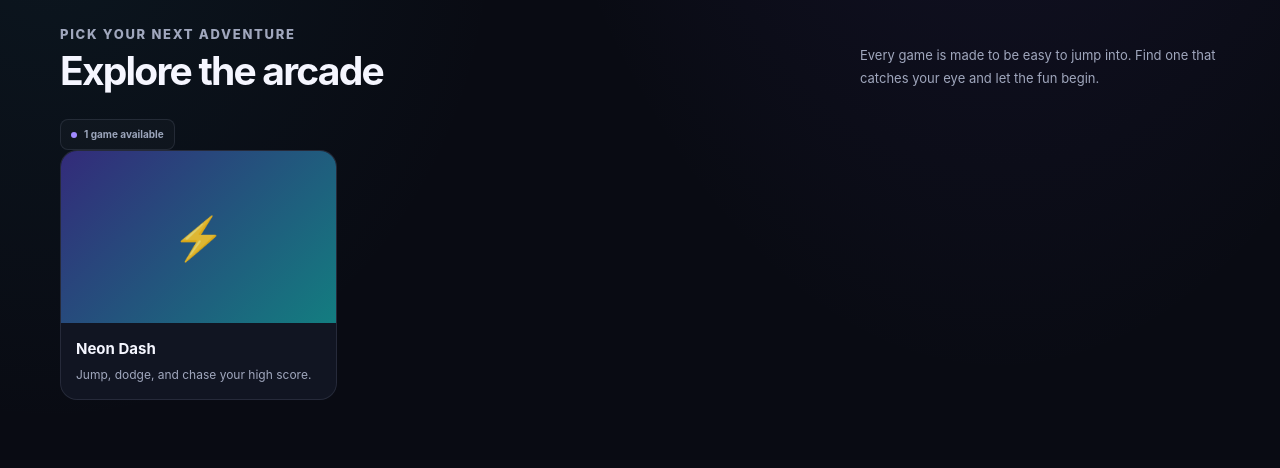
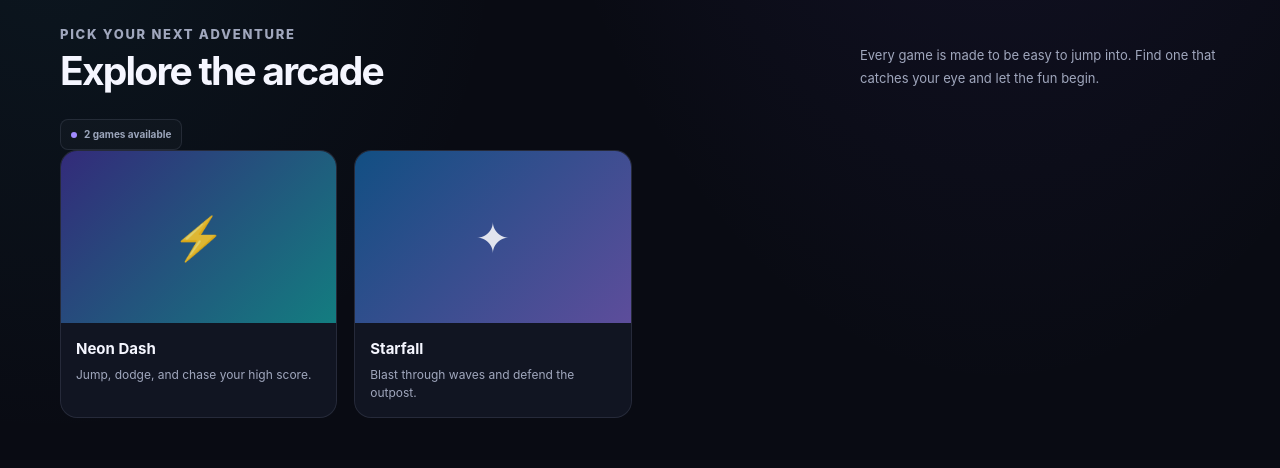
Before and after one commit to bradleysouciercomputer/SuperGame, a plain HTML site: page index.html in a window 1280 px wide. Shown: the part 780-1248 px from the top of the page. Drawn offline with Linux system fonts and the light colour scheme.

Commit message:
Publish Starfall in the SuperGame arcade

```diff
--- a/index.html
+++ b/index.html
@@ -596,6 +596,14 @@
         category: "Endless Runner",
         initial: "⚡",
         color: "linear-gradient(135deg, #332b7a 0%, #137d80 100%)"
+      },
+      {
+        title: "Starfall",
+        description: "Blast through waves and defend the outpost.",
+        url: "games/starfall/",
+        category: "Space Shooter",
+        initial: "✦",
+        color: "linear-gradient(135deg, #124f83 0%, #5d4d9b 100%)"
       }
     ];
 
```
